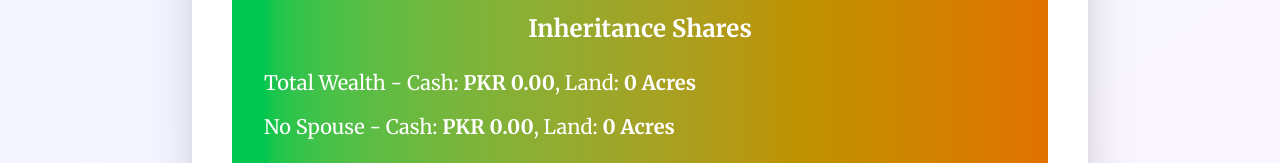
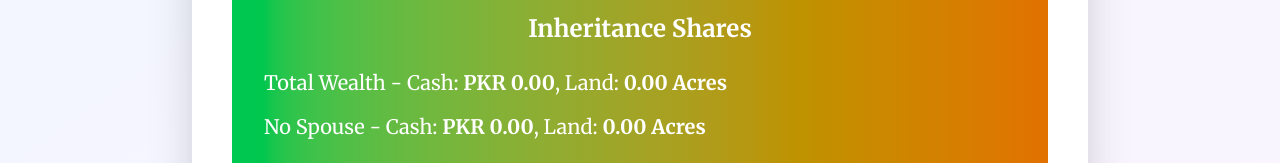
Before and after one commit to Muhammad-Faisal-Mahmood/dawat-o-islaah, a React (Vite) app: page /inheritance-calculator in a window 1280 px wide. Shown: the part 789-952 px from the top of the page. Built offline with nearby package versions, Linux system fonts and the light colour scheme; no server answers; a web font is replaced by a local one.

Commit message:
fix: bug fixes in inheritance calculator

```diff
--- a/src/pages/IslamicTools/InheritanceCalculator/index.jsx
+++ b/src/pages/IslamicTools/InheritanceCalculator/index.jsx
@@ -1,4 +1,4 @@
-import React, { useState } from "react";
+import { useState } from "react";
 import { useLanguage } from "../../../context/LanguageContext";
 
 const formFields = [
@@ -63,14 +63,6 @@ const InheritanceCalculator = () => {
     });
   };
 
-  const handleSelectChange = (e) => {
-    const { name, value } = e.target;
-    setValues({
-      ...values,
-      [name]: value,
-    });
-  };
-
   // Convert land area to acres for calculation
   const convertToAcres = (landArea, unit) => {
     if (unit === "kanal") return landArea * 0.125;
@@ -80,9 +72,11 @@ const InheritanceCalculator = () => {
 
   // Convert acres to the selected unit
   const convertFromAcres = (landArea, unit) => {
-    if (unit === "kanal") return landArea / 0.125;
-    if (unit === "marla") return landArea / 0.00625;
-    return landArea;
+    const numLandArea = Number(landArea);
+    if (!numLandArea || isNaN(numLandArea)) return 0;
+    if (unit === "kanal") return numLandArea / 0.125;
+    if (unit === "marla") return numLandArea / 0.00625;
+    return numLandArea;
   };
 
   // Calculate inheritance shares
@@ -197,8 +191,12 @@ const InheritanceCalculator = () => {
   const { totalWealth, spouseShare, motherShare, fatherShare, childrenShare } =
     calculateInheritance();
 
-  const convertLandShares = (landInAcres, unit) =>
-    landInAcres ? convertFromAcres(landInAcres, unit).toFixed(2) : 0;
+  const convertLandShares = (landInAcres, unit) => {
+    if (!landInAcres || landInAcres === 0) return "0.00";
+    const converted = convertFromAcres(landInAcres, unit);
+    const numConverted = Number(converted);
+    return !isNaN(numConverted) ? numConverted.toFixed(2) : "0.00";
+  };
 
   return (
     <div className="min-h-screen bg-gradient-to-br from-blue-50 to-purple-50 py-10 px-4 sm:px-6 lg:px-8">
@@ -245,7 +243,7 @@ const InheritanceCalculator = () => {
                     name={field.name}
                     checked={values[field.name]}
                     onChange={handleChange}
-                    className="w-5 h-5 accent-green-400 cursor-pointer "
+                    className="w-5 h-5 accent-green-400 cursor-pointer"
                   />
                 ) : (
                   <input
@@ -274,7 +272,7 @@ const InheritanceCalculator = () => {
                 {t("islamicTools.inheritanceCalculator.totalWealth")} -{" "}
                 {t("islamicTools.inheritanceCalculator.cash")}:{" "}
                 <span className="font-bold">
-                  PKR {totalWealth.cash.toFixed(2)}
+                  PKR {Number(totalWealth.cash || 0).toFixed(2)}
                 </span>
                 , {t("islamicTools.inheritanceCalculator.land")}:{" "}
                 <span className="font-bold">
@@ -291,11 +289,11 @@ const InheritanceCalculator = () => {
                   )}{" "}
                   - {t("islamicTools.inheritanceCalculator.cash")}:{" "}
                   <span className="font-bold">
-                    PKR {spouseShare.cash.toFixed(2)}
+                    PKR {Number(spouseShare?.cash || 0).toFixed(2)}
                   </span>
                   , {t("islamicTools.inheritanceCalculator.land")}:{" "}
                   <span className="font-bold">
-                    {convertLandShares(spouseShare.land, values.landUnit)}{" "}
+                    {convertLandShares(spouseShare?.land, values.landUnit)}{" "}
                     {t(
                       `islamicTools.inheritanceCalculator.units.${values.landUnit}`
                     )}
@@ -307,11 +305,11 @@ const InheritanceCalculator = () => {
                   {t("islamicTools.inheritanceCalculator.mother")} -{" "}
                   {t("islamicTools.inheritanceCalculator.cash")}:{" "}
                   <span className="font-bold">
-                    PKR {motherShare.cash.toFixed(2)}
+                    PKR {Number(motherShare?.cash || 0).toFixed(2)}
                   </span>
                   , {t("islamicTools.inheritanceCalculator.land")}:{" "}
                   <span className="font-bold">
-                    {convertLandShares(motherShare.land, values.landUnit)}{" "}
+                    {convertLandShares(motherShare?.land, values.landUnit)}{" "}
                     {t(
                       `islamicTools.inheritanceCalculator.units.${values.landUnit}`
                     )}
@@ -323,11 +321,11 @@ const InheritanceCalculator = () => {
                   {t("islamicTools.inheritanceCalculator.father")} -{" "}
                   {t("islamicTools.inheritanceCalculator.cash")}:{" "}
                   <span className="font-bold">
-                    PKR {fatherShare.cash.toFixed(2)}
+                    PKR {Number(fatherShare?.cash || 0).toFixed(2)}
                   </span>
                   , {t("islamicTools.inheritanceCalculator.land")}:{" "}
                   <span className="font-bold">
-                    {convertLandShares(fatherShare.land, values.landUnit)}{" "}
+                    {convertLandShares(fatherShare?.land, values.landUnit)}{" "}
                     {t(
                       `islamicTools.inheritanceCalculator.units.${values.landUnit}`
                     )}
@@ -339,12 +337,12 @@ const InheritanceCalculator = () => {
                   {t("islamicTools.inheritanceCalculator.sons")} -{" "}
                   {t("islamicTools.inheritanceCalculator.cash")}:{" "}
                   <span className="font-bold">
-                    PKR {childrenShare.sons.cash.toFixed(2)}
+                    PKR {childrenShare?.sons?.cash?.toFixed(2)}
                   </span>
                   , {t("islamicTools.inheritanceCalculator.land")}:{" "}
                   <span className="font-bold">
                     {convertLandShares(
-                      childrenShare.sons.land,
+                      childrenShare?.sons?.land,
                       values.landUnit
                     )}{" "}
                     {t(
@@ -358,12 +356,12 @@ const InheritanceCalculator = () => {
                   {t("islamicTools.inheritanceCalculator.daughters")} -{" "}
                   {t("islamicTools.inheritanceCalculator.cash")}:{" "}
                   <span className="font-bold">
-                    PKR {childrenShare.daughters.cash.toFixed(2)}
+                    PKR {Number(childrenShare?.daughters?.cash || 0).toFixed(2)}
                   </span>
                   , {t("islamicTools.inheritanceCalculator.land")}:{" "}
                   <span className="font-bold">
                     {convertLandShares(
-                      childrenShare.daughters.land,
+                      childrenShare?.daughters?.land,
                       values.landUnit
                     )}{" "}
                     {t(
```
